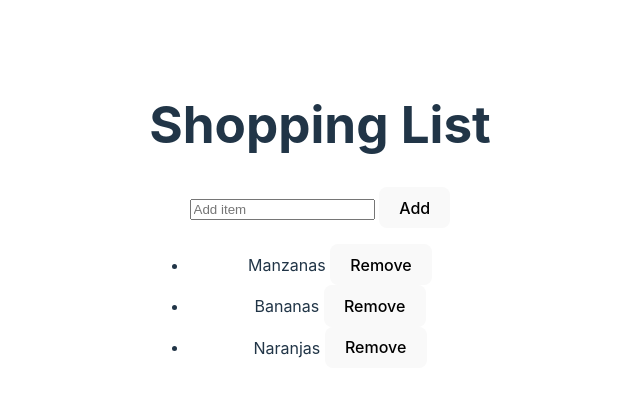
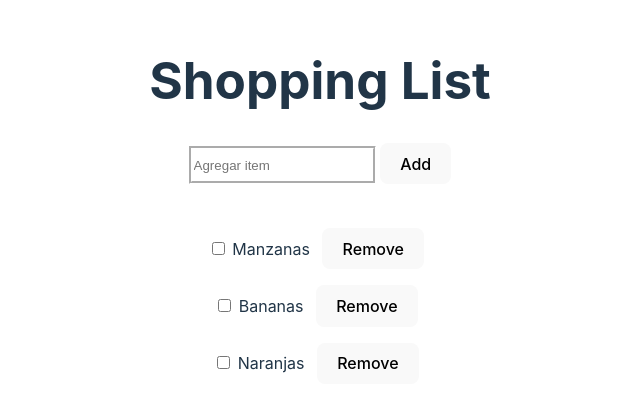
Before and after one commit to statick88/lista-compras-svelte, a Svelte app: page / in a window 1280 px wide. Shown: the part 177-588 px from the top of the page, without its empty margins (320-960 px from the left). Built offline with nearby package versions, Linux system fonts and the light colour scheme.

Commit message:
Grupo02
Cambios en estilos CSS
Añadir un checkbox que permite tachar la compra cuando es seleccionado.

```diff
--- a/src/App.svelte
+++ b/src/App.svelte
@@ -12,15 +12,24 @@
   function removeItem(index) {
     items = items.filter((_, i) => i !== index);
   }
+
+  function toggleItem(index) {
+    items[index] = items[index].startsWith('~') ? items[index].slice(2) : '~' + items[index];
+  }
 </script>
 
 <h1>Shopping List</h1>
 
-<input type="text" bind:value={newItem} placeholder="Add item">
-<button on:click={addItem}>Add</button>
+<input class="btn-principal" type="text" bind:value={newItem} placeholder="Agregar item">
+<button  on:click={addItem}>Add</button>
 
-<ul>
+<ul class="lista">
   {#each items as item, index}
-    <li>{item} <button on:click={() => removeItem(index)}>Remove</button></li>
+    <li style="{items[index].startsWith('~~') ? 'text-decoration: line-through;' : ''}">
+      <label>
+        <input type="checkbox" on:click={() => toggleItem(index)}> {items[index].startsWith('~~') ? items[index].slice(2) : items[index]}
+      </label>
+      <button class="botones" on:click={() => removeItem(index)}>Remove</button>
+    </li>
   {/each}
 </ul>
--- a/src/app.css
+++ b/src/app.css
@@ -77,3 +77,31 @@ button:focus-visible {
     background-color: #f9f9f9;
   }
 }
+
+.lista{
+  width: 500px;
+  /* background-color: slateblue; */
+  list-style: none;
+  align-items: center;
+  justify-content: center;
+  text-align: center;
+  border: 4px solid #fff;
+  padding: 1rem;
+  border-radius: 1rem;
+}
+
+.botones{
+  margin: 0.5rem;
+}
+
+.botones:hover{
+  background-color: #fff;
+  transition: 0.4s;
+  color: #000;
+}
+
+.btn-principal{
+  height: 30px !important;
+  border: 3px solid #fff;
+  border-style: groove;
+}
```
